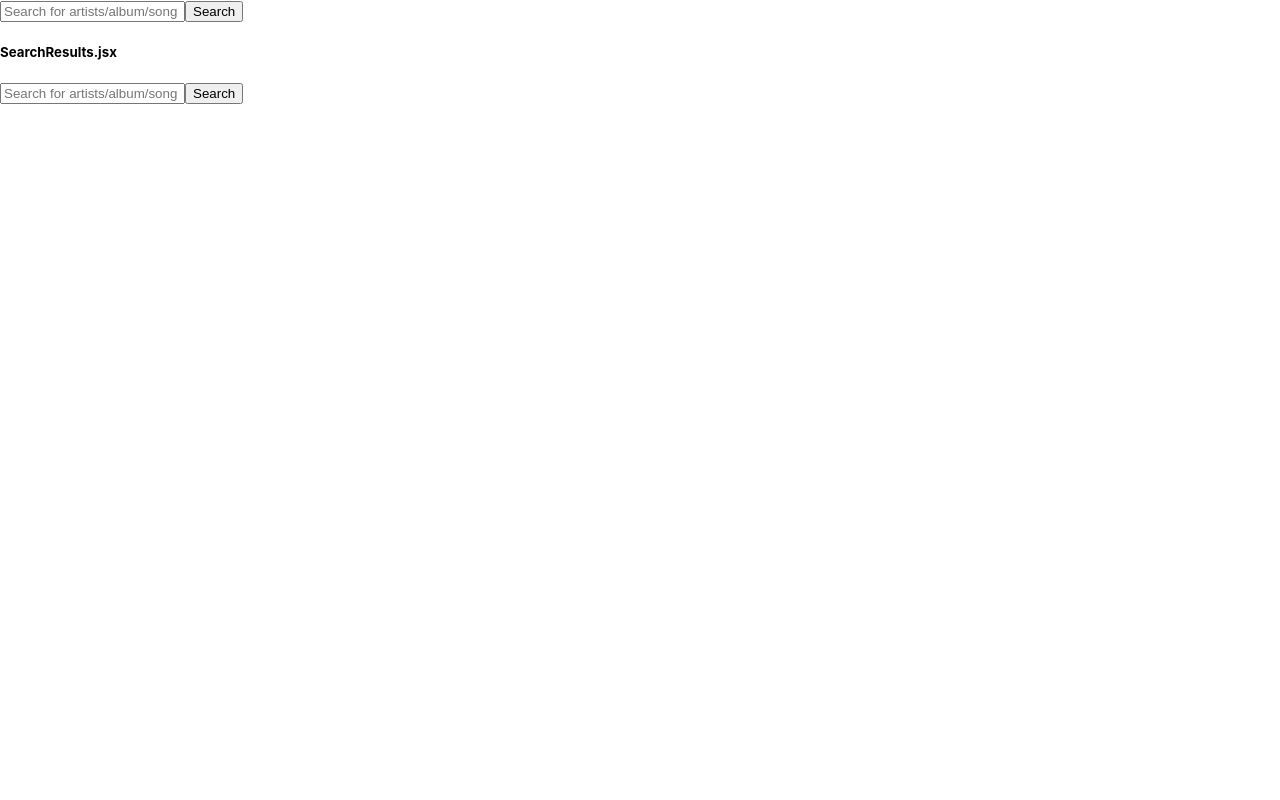
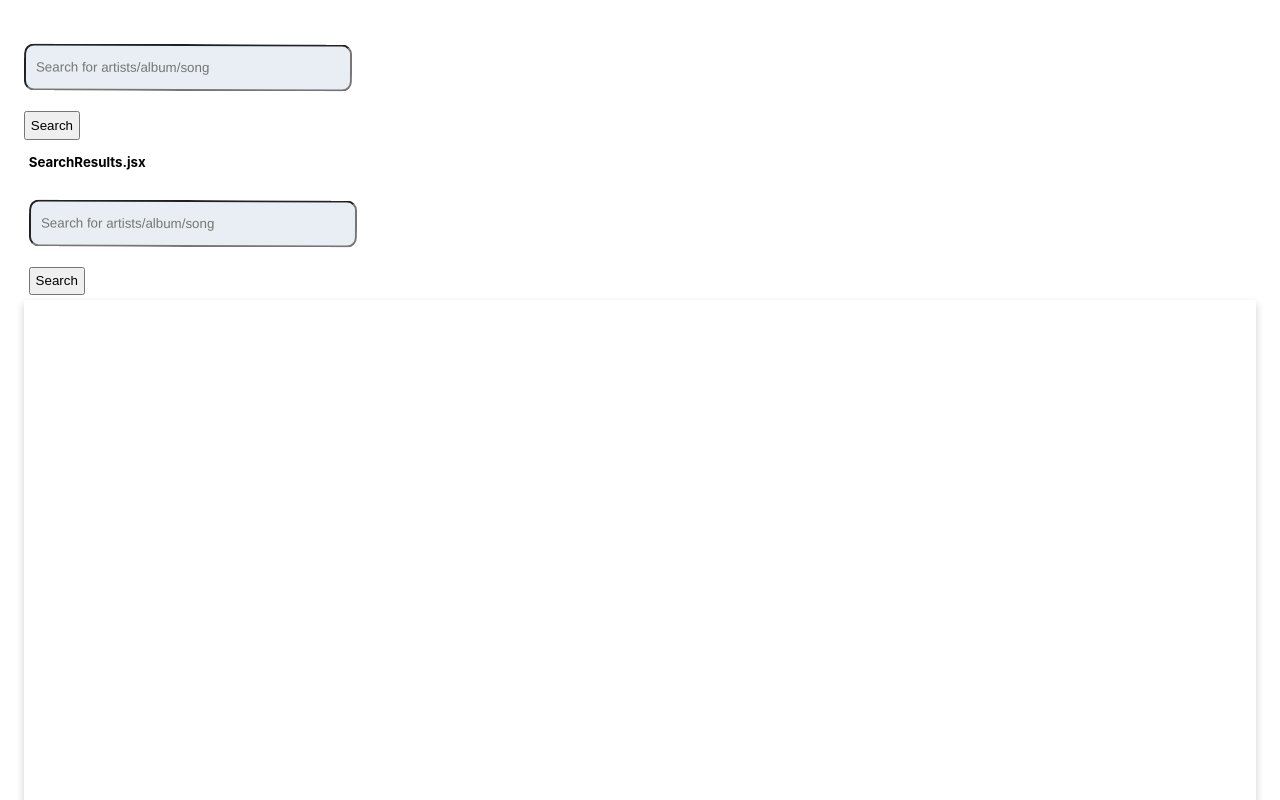
Before and after one commit to chinduja-net/Ljudio-group5, a React (Vite) app in the folder Frontend/: page / in a window 1280 px wide. Shown: the top 800 px of the page. Built offline with nearby package versions, Linux system fonts and the light colour scheme.

Commit message:
began styling with modules, updated the context, began working on the event handler for the searchresults and its almost finished
Co-authored-by: chinduja-net <chinduja-net@users.noreply.github.com>

```diff
--- a/Frontend/src/components/SearchBar.jsx
+++ b/Frontend/src/components/SearchBar.jsx
@@ -2,6 +2,8 @@ import React, { useRef, useContext } from "react"
 import { Redirect } from "react-router"
 import { useLocation as RouterLink } from "react-router-dom"
 import {nanoid} from "nanoid"
+
+import style from "../styles/searchBar.module.css"
 
 import { SearchContext } from "../context/SongProvider"
 
@@ -89,6 +91,7 @@ function SearchBar() {
 				}}
 			>
 				<input
+				id={style.search_input}
 					type="text"
 					// Saves a reference for the target element so that it can be used globally in the component
 					ref={searchInput}
--- a/Frontend/src/context/SongProvider.jsx
+++ b/Frontend/src/context/SongProvider.jsx
@@ -5,6 +5,9 @@ export const SearchContext = createContext()
 export default function SongProvider(props) {
 	const [searchResults, setSearchResults] = useState()
 	const [currentSong, setCurrentSong] = useState("")
+	const [currentAlbum, setCurrentAlbum] = useState("")
+	const [currentArtist, setCurrentArtist] = useState("")
+
 	// ? next in queue view
 	// ? next from: playlist/album view
 
@@ -17,6 +20,8 @@ export default function SongProvider(props) {
 				setSearchResults,
 				currentSong,
 				setCurrentSong,
+				currentAlbum, setCurrentAlbum,
+				currentArtist, setCurrentArtist
 			}}
 		>
 			{props.children}
--- a/Frontend/src/routes/SearchResults.jsx
+++ b/Frontend/src/routes/SearchResults.jsx
@@ -1,9 +1,18 @@
 import React, { useContext } from "react"
 import { SearchContext } from "../context/SongProvider"
 import SearchBar from "../components/SearchBar"
+import style from "../styles/SearchResults.module.css"
 
 function SearchResults() {
-	const { searchResults } = useContext(SearchContext)
+	const {
+		searchResults,
+		setCurrentSong,
+		setCurrentAlbum,
+		setCurrentArtist,
+		currentSong,
+		currentAlbum,
+		currentArtist,
+	} = useContext(SearchContext)
 
 	function renderSong({
 		id,
@@ -16,9 +25,14 @@ function SearchResults() {
 		videoId,
 	}) {
 		return (
-			<div key={id}>
+			<div
+				className={style.result_card}
+				data-render-song={JSON.stringify({ type, videoId })}
+				key={id}
+			>
+				<p>{type}</p>
 				<img
-					className="resultThumbnailSquare"
+					className={style.result_ThumbnailSquare}
 					src={thumbnail}
 					alt={artist + "'s cover thumbnail"}
 				/>
@@ -34,9 +48,14 @@ function SearchResults() {
 	}
 	function renderArtist({ id, type, name, thumbnail, browseId }) {
 		return (
-			<div key={id}>
+			<div
+				className={style.result_card}
+				data-render-artist={JSON.stringify({ type, browseId })}
+				key={id}
+			>
+				<p>{type}</p>
 				<img
-					className="resultThumbnailArtist"
+					className={style.result_ThumbnailArtist}
 					src={thumbnail}
 					alt={name + "'s cover thumbnail"}
 				/>
@@ -46,9 +65,14 @@ function SearchResults() {
 	}
 	function renderAlbum({ id, type, name, thumbnail, artist, browseId }) {
 		return (
-			<div key={id}>
+			<div
+				className={style.result_card}
+				data-render-album={JSON.stringify({ type, browseId })}
+				key={id}
+			>
+				<p>{type}</p>
 				<img
-					className="resultThumbnailSquare"
+					className={style.result_ThumbnailSquare}
 					src={thumbnail}
 					alt={artist + "'s cover thumbnail"}
 				/>
@@ -60,11 +84,69 @@ function SearchResults() {
 		)
 	}
 
+	function resultsClickHandler(e) {
+		console.log(e.target.attributes.getNamedItem("data-render-song").value)
+
+		// What the code is SUPPOSED to do
+		// If the value from the dataset isnt null
+		// we want to save that value and JSON.parse it (since its stringified)
+		// and then we want to send and update that value in the context
+
+		if (e.target.attributes.getNamedItem("data-render-song").value !== null) {
+			let clickedValueSong = JSON.parse(
+				e.target.attributes.getNamedItem("data-render-song").value,
+			)
+			console.log(clickedValueSong)
+
+			setCurrentSong(clickedValueSong.videoId)
+			console.log(JSON.parse(clickedValueSong))
+		}
+
+		if (
+			e.target.attributes.getNamedItem("data-render-album").value !== null
+		) {
+			let clickedValueAlbum = JSON.parse(
+				e.target.attributes.getNamedItem("data-render-album").value,
+			)
+			console.log(clickedValueAlbum)
+
+			setCurrentAlbum(clickedValueAlbum.browseId)
+			console.log(JSON.parse(clickedValueAlbum))
+		}
+
+		if (
+			e.target.attributes.getNamedItem("data-render-artist").value !== null
+		) {
+			let clickedValueArtist = JSON.parse(
+				e.target.attributes.getNamedItem("data-render-artist").value,
+			)
+			console.log(clickedValueArtist)
+
+			setCurrentArtist(clickedValueArtist.browseId)
+			console.log(JSON.parse(clickedValueArtist))
+		}
+
+		// clickedValue.type === "song"
+		// 	? setCurrentSong(clickedValueSong.videoId)
+		// 	: clickedValue.type === "album"
+		// 	? setCurrentAlbum(clickedValueAlbum.browseId)
+		// 	: clickedValue.type === "artist"
+		// 	? setCurrentArtist(clickedValueArtist.browseId)
+		// 	: null
+
+		console.log(
+			"CONTEXT: ",
+			currentSong,
+			currentAlbum,
+			currentArtist,
+		)
+	}
+
 	return (
 		<div id="root">
 			<h5>SearchResults.jsx</h5>
 			<SearchBar />
-			<div>
+			<div className={style.result_container} onClick={resultsClickHandler}>
 				{searchResults // When looping through the search results we can limit the loop with user input
 					? searchResults.map((obj) => {
 							return obj.type === "song"
--- a/Frontend/src/styles/SearchResults.module.css
+++ b/Frontend/src/styles/SearchResults.module.css
@@ -1,3 +1,29 @@
 * {
 	margin: 0;
+	padding: 0.3rem;
+	box-sizing: border-box;
 }
+
+.result_container {
+	display: Grid;
+	grid-template-columns: repeat(1, 400px);
+	grid-template-rows: repeat(auto, 400px);
+	min-height: 100vh;
+	width: 100%;
+	gap: 5px;
+	box-shadow: 0 4px 8px 0 rgba(0, 0, 0, 0.2);
+	justify-items: center;
+	justify-content: center;
+}
+.result_card {
+	box-shadow: 0 4px 8px 0 rgba(0, 0, 0, 0.2);
+	height: 300px;
+	width: 300px;
+	background-color: #fff;
+}
+.result_ThumbnailSquare,
+.result_ThumbnailArtist {
+	border-radius: 5%;
+	width: 60%;
+	height: auto;
+}
--- /dev/null
+++ b/Frontend/src/styles/searchBar.module.css
@@ -0,0 +1,28 @@
+.fas .fa-search {
+	position: absolute;
+	left: 12.82%;
+	right: 14.31%;
+	top: 12.55%;
+	bottom: 14.58%;
+	background: #191d21;
+	transform: rotate(0.21deg);
+}
+
+#search_input {
+	display: flex;
+	flex-direction: row;
+	align-items: center;
+	padding: 10px;
+	position: static;
+	width: 328px;
+	height: 47px;
+	left: 2.87px;
+	top: 0px;
+	background: #e8eef3;
+	border-radius: 10px;
+	transform: rotate(0.21deg);
+	flex: none;
+	order: 0;
+	flex-grow: 0;
+	margin: 20px 0px;
+}
```
